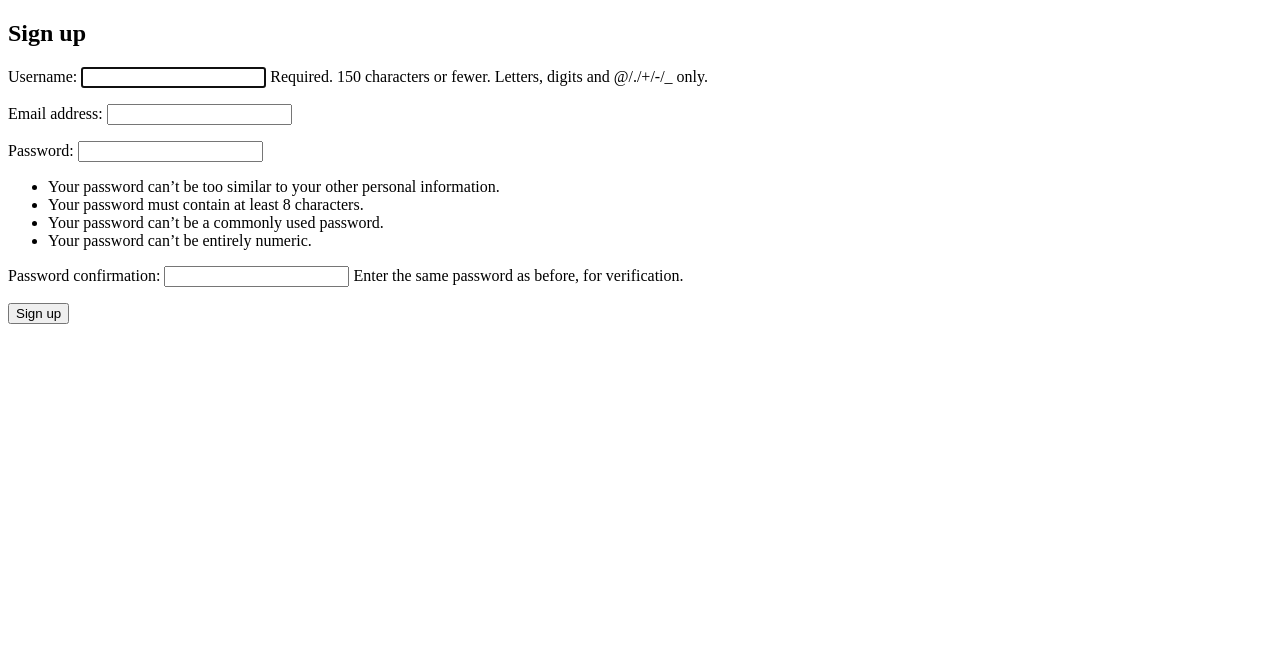
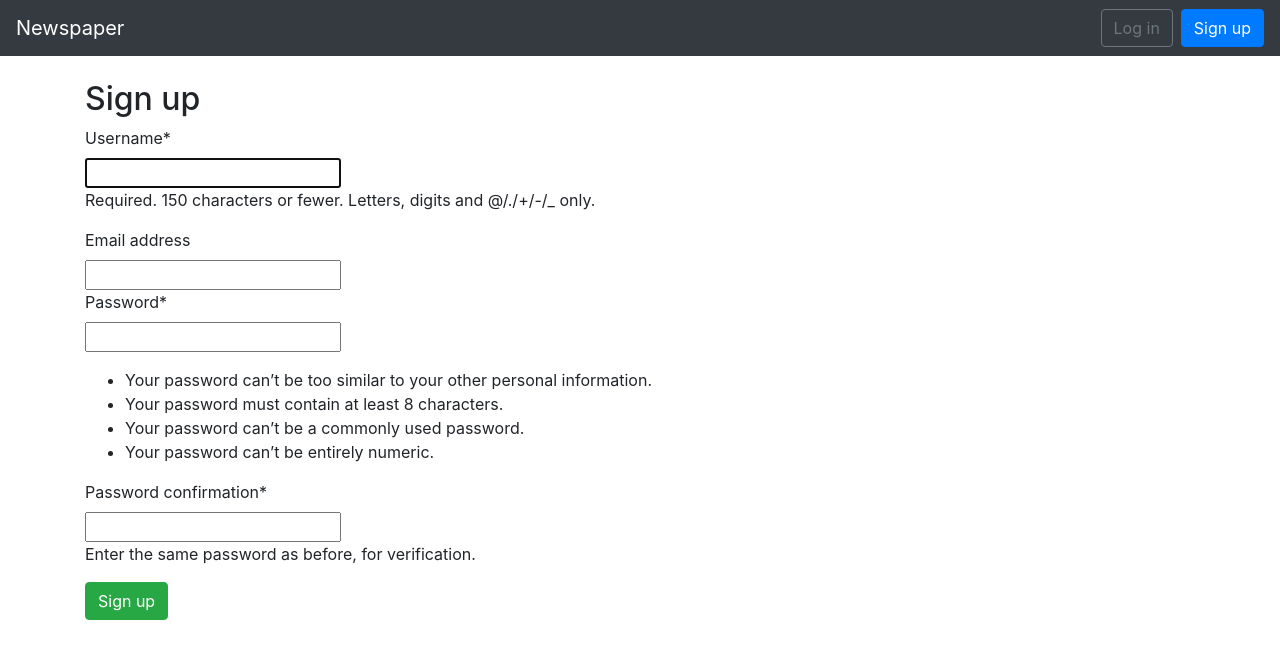
Before and after one commit to AJRedDevil/django-newspaper-app, a Django app: page /users/signup/ in a window 1280 px wide. Shown: the top 659 px of the page. Run offline with Django 3.2, Linux system fonts and the light colour scheme; some libraries are stand-ins or nearby versions.

Commit message:
Boostrap and django crispy form

```diff
--- a/templates/base.html
+++ b/templates/base.html
@@ -1,15 +1,60 @@
-<!DOCTYPE html>
-<html>
+<!doctype html>
+<html lang="en">
 
 <head>
-  <meta charset="utf-�">
-  <title>Newspaper App</title>
+  <!-- Required meta tags -->
+  <meta charset="utf-8">
+  <meta name="viewport" content="width=device-width, initial-scale=1, shrink-to-fit=no">
+
+  <!-- Bootstrap CSS -->
+  <link rel="stylesheet" href="https://stackpath.bootstrapcdn.com/bootstrap/4.1.3/css/bootstrap.min.css" integrity="sha384-MCw98/SFnGE8fJT3GXwEOngsV7Zt27NXFoaoApmYm81iuXoPkFOJwJ8ERdknLPMO"
+    crossorigin="anonymous">
+
+  <title>{% block title %}Newspaper App{% endblock title %}</title>
 </head>
 
 <body>
-  <main>
+  <nav class="navbar navbar-expand-md navbar-dark bg-dark mb-4">
+    <a class="navbar-brand" href="{% url 'home' %}">Newspaper</a>
+    <button class="navbar-toggler" type="button" data-toggle="collapse" data-target="#navbarCollapse" aria-controls="navbarCollapse"
+      aria-expanded="false" aria-label="Toggle navigation">
+      <span class="navbar-toggler-icon"></span>
+    </button>
+    <div class="collapse navbar-collapse" id="navbarCollapse">
+      {% if user.is_authenticated %}
+      <ul class="navbar-nav ml-auto">
+        <li class="nav-item">
+          <a class="nav-link dropdown-toggle" href="#" id="userMenu" data-toggle="dropdown" aria-haspopup="true"
+            aria-expanded="false">
+            {{ user.username }}
+          </a>
+          <div class="dropdown-menu dropdown-menu-right" aria-labelledby="userMenu">
+            <a class="dropdown-item" href="{% url 'password_change' %}">Change password</a>
+            <div class="dropdown-divider"></div>
+            <a class="dropdown-item" href="{% url 'logout' %}">Log out</a>
+          </div>
+        </li>
+      </ul>
+      {% else %}
+      <form class="form-inline ml-auto">
+        <a href="{% url 'login' %}" class="btn btn-outline-secondary">Log in</a>
+        <a href="{% url 'signup' %}" class="btn btn-primary ml-2">Sign up</a>
+      </form>
+      {% endif %} </div>
+  </nav>
+  <div class="container">
     {% block content %}
-    {% endblock %} </main>
+    {% endblock %} </div>
+
+
+  <!-- Optional JavaScript -->
+  <!-- jQuery first, then Popper.js, then Bootstrap JS -->
+  <script src="https://code.jquery.com/jquery-3.3.1.slim.min.js" integrity="sha384-q8i/X+965DzO0rT7abK41JStQIAqVgRVzpbzo5smXKp4YfRvH+8abtTE1Pi6jizo"
+    crossorigin="anonymous"></script>
+  <script src="https://cdnjs.cloudflare.com/ajax/libs/popper.js/1.14.3/umd/popper.min.js" integrity="sha384-ZMP7rVo3mIykV+2+9J3UJ46jBk0WLaUAdn689aCwoqbBJiSnjAK/l8WvCWPIPm49"
+    crossorigin="anonymous"></script>
+  <script src="https://stackpath.bootstrapcdn.com/bootstrap/4.1.3/js/bootstrap.min.js" integrity="sha384-ChfqqxuZUCnJSK3+MXmPNIyE6ZbWh2IMqE241rYiqJxyMiZ6OW/JmZQ5stwEULTy"
+    crossorigin="anonymous"></script>
 </body>
 
 </html>
--- a/templates/registration/login.html
+++ b/templates/registration/login.html
@@ -9,6 +9,6 @@
   <form method="post">
     {% csrf_token %}
     {{ form.as_p }}
-    <button type="submit">Login</button>
+    <button class="btn btn-success ml-2" type="submit">Login</button>
   </form>
 {% endblock %}
--- a/templates/signup.html
+++ b/templates/signup.html
@@ -1,4 +1,6 @@
 {% extends 'base.html' %}
+
+{% load crispy_forms_tags %}
 
 {% block title %}
   Sign Up
@@ -8,7 +10,7 @@
   <h2>Sign up</h2>
   <form method="post">
     {% csrf_token %}
-    {{ form.as_p }}
-    <button type="submit">Sign up</button>
+    {{ form|crispy }}
+    <button class="btn btn-success" type="submit">Sign up</button>
   </form>
 {% endblock %}
```
Also changed, not shown: newspaper_project/settings.py (+7 -0 lines), db.sqlite3, 2 other files.
